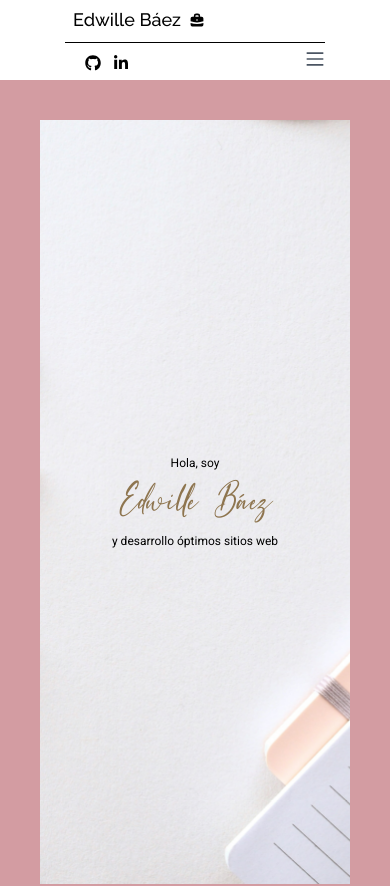
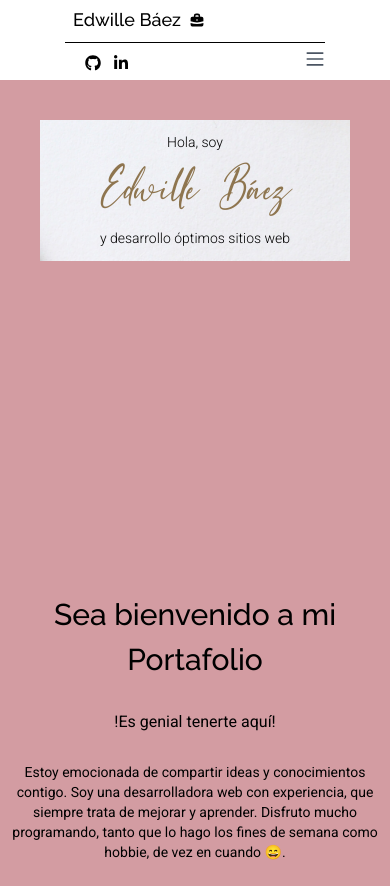
Before and after one commit to EdwilleBaez/portfolio-2024, a React (Vite) app: page / in a window 390 px wide. Shown: the top 886 px of the page. Built offline with nearby package versions, Linux system fonts and the light colour scheme.

Commit message:
testing mobile

```diff
--- a/src/app.css
+++ b/src/app.css
@@ -111,7 +111,6 @@
 /* Estilos para el scrollbar personalizado */
 ::-webkit-scrollbar {
   width: 0px; /* Ancho del scrollbar */
-  background-color: transparent; /* Color de fondo del scrollbar */
 }
 
 /* Ocultar completamente el scrollbar */
@@ -130,3 +129,20 @@
   width: 5px;
   background-color: rgba(0, 0, 0, 0.185); /* Cambia el color del thumb al hacer hover */
 }
+
+
+
+
+@media screen and (max-width: 460px) {
+  .hero-background-image {
+    /* Ajusta el tamaño de la imagen para dispositivos más pequeños */
+    height: 50vh;
+  }
+}
+
+@media screen and (max-width: 720px) {
+  .hero-background-image {
+    /* Ajusta el tamaño de la imagen para dispositivos más pequeños */
+    height: 80vh;
+  }
+}
--- a/src/components/HeroSection.tsx
+++ b/src/components/HeroSection.tsx
@@ -3,18 +3,18 @@ const HeroSection = () => {
   const scrollDirection = useScrollDirection();
   return (
     <section
-      className={`align-items-stretch h-screen transform duration-500 ease-in-out ${
+      className={`align-items-stretch h-1/2 transform duration-500 ease-in-out ${
         scrollDirection === "up" ? "mt-20 sm:mt-36" : "mt-10 sm:mt-16"
       }`}
     >
       <div className="w-full h-full flex justify-center items-center text-center border-primary border-[40px] sm:border-[80px]">
         <div className="p-3">
-          <h2 className="text-[12px] md:text-[16px]">Hola, soy</h2>
+          <h4 className="text-[14px] font-light">Hola, soy</h4>
 
-          <h1 className="text-tertiary font-shettricka text-[40px] md:text-[85px]">
+          <h1 className="text-tertiary font-shettricka text-[50px] md:text-[85px]">
             Edwille Báez
           </h1>
-          <h2 className="text-[12px] md:text-[16px]">y desarrollo óptimos sitios web</h2>
+          <h2 className="text-[14px] font-light">y desarrollo óptimos sitios web</h2>
         </div>
       </div>
     </section>
```
